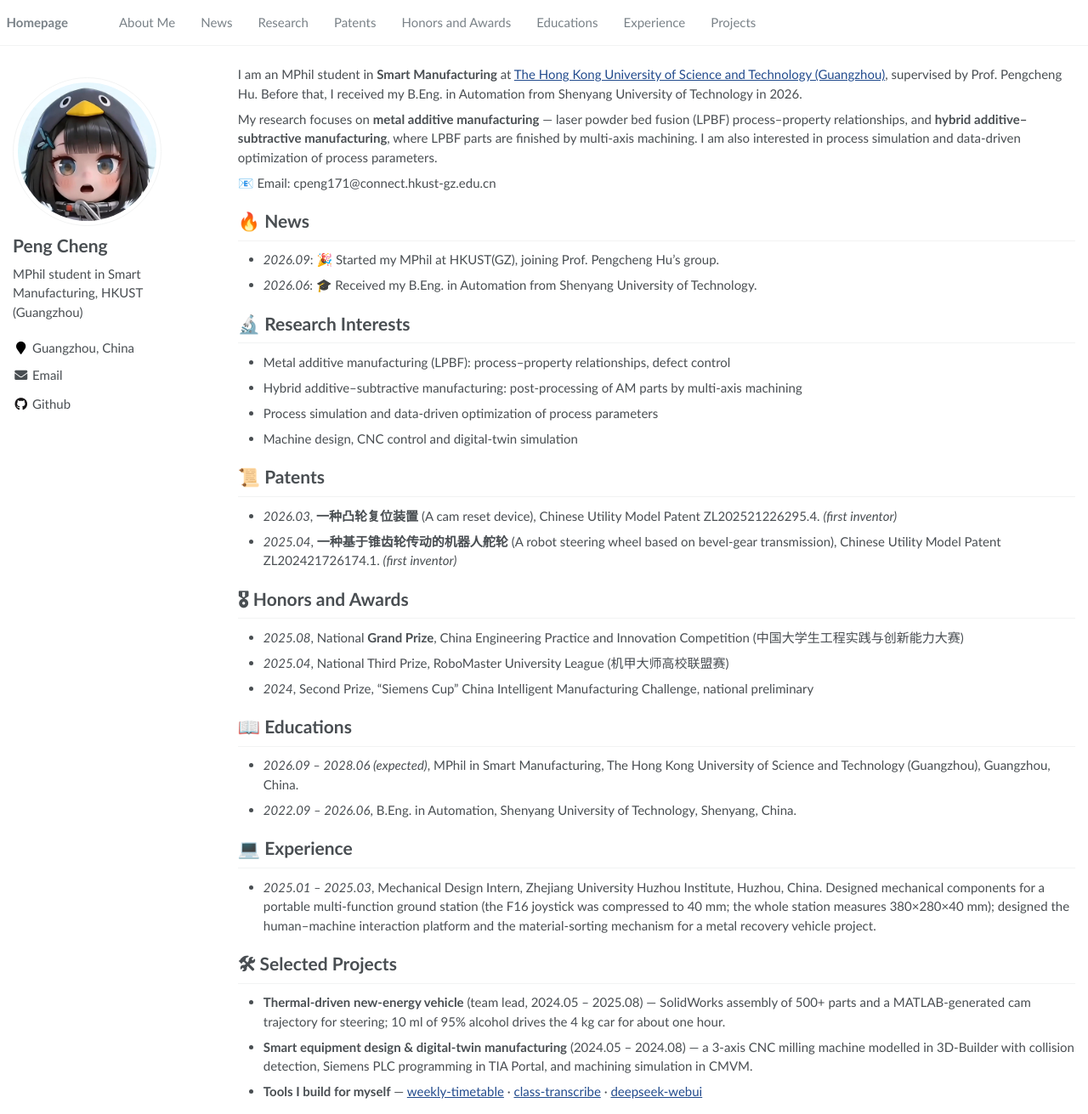
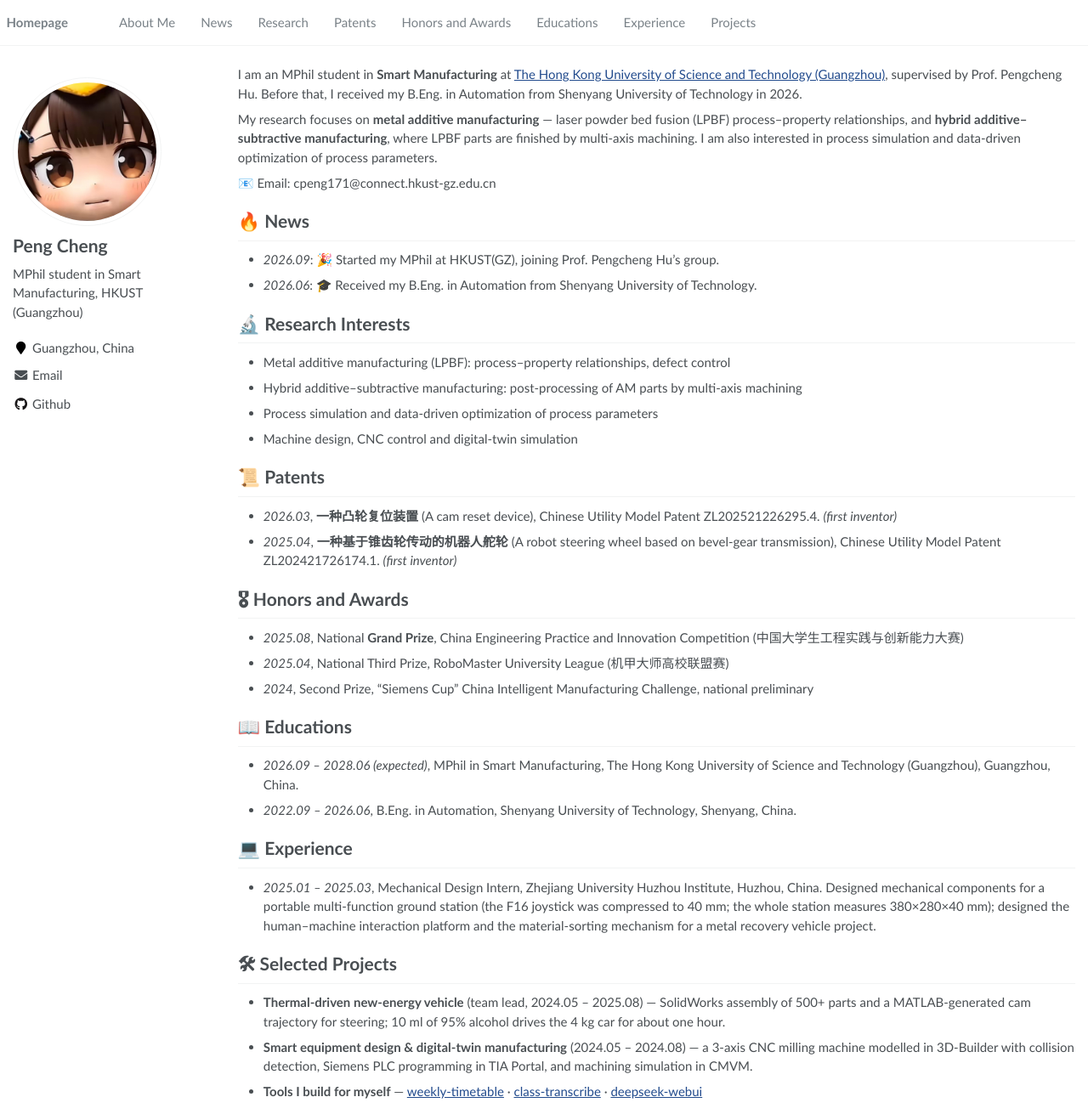
Before and after one commit to PCsmiles/PCsmiles.github.io, a Jekyll site: the page built from _pages/about.md, in a window 1280 px wide and 1311 px high. Shown: the whole window at 85% size. Built offline with Jekyll 4.4.1, drawn with Linux system fonts in a browser that asks for light colours.

Commit message:
Swap avatar to closed-mouth version

```diff
--- a/_config.yml
+++ b/_config.yml
@@ -22,7 +22,7 @@ baidu_site_verification  :  # get baidu_site_verification from https://ziyuan.ba
 # Site Author
 author:
   name             : "Peng Cheng"
-  avatar           : "images/avatar.jpg"
+  avatar           : "images/avatar-v2.jpg"
   bio              : "MPhil student in Smart Manufacturing, HKUST (Guangzhou)"
   location         : "Guangzhou, China"
   employer         :
```
Also changed, not shown: images/avatar-v2.jpg (added), images/avatar.jpg (deleted).
